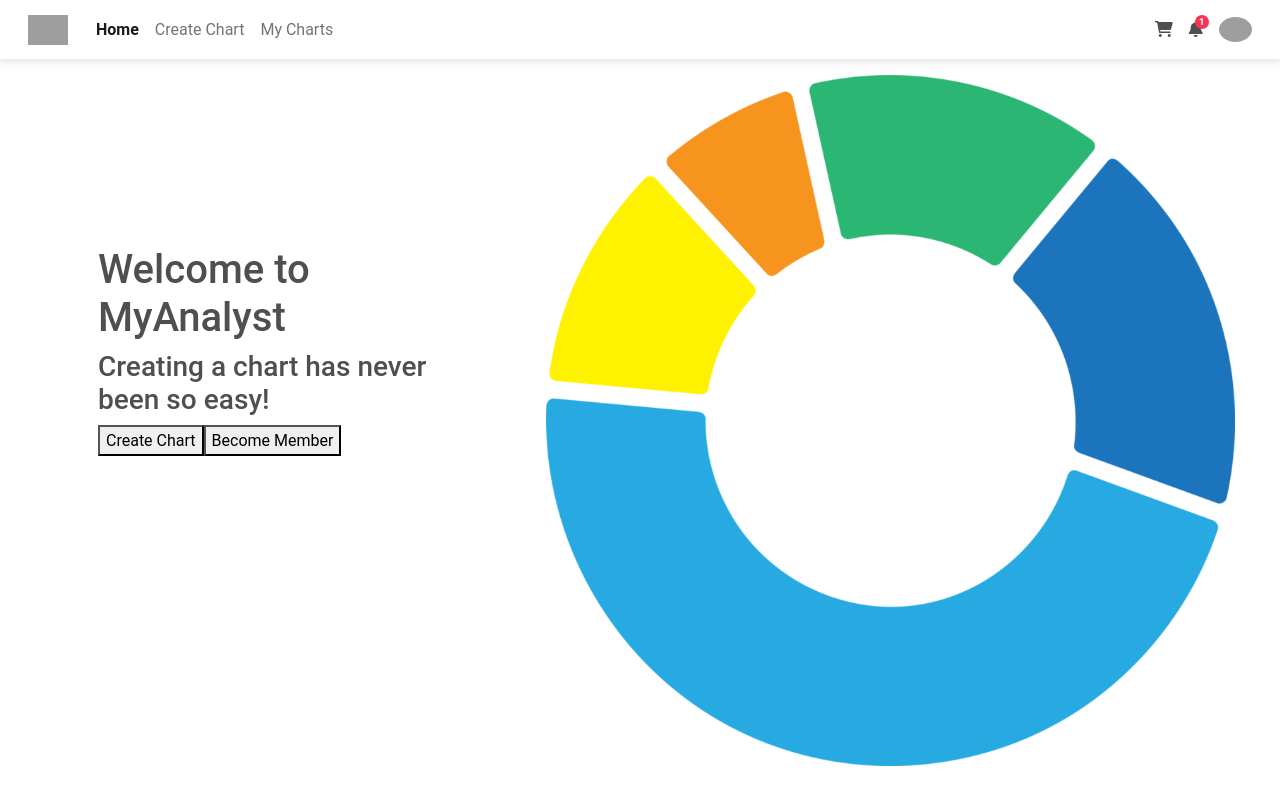
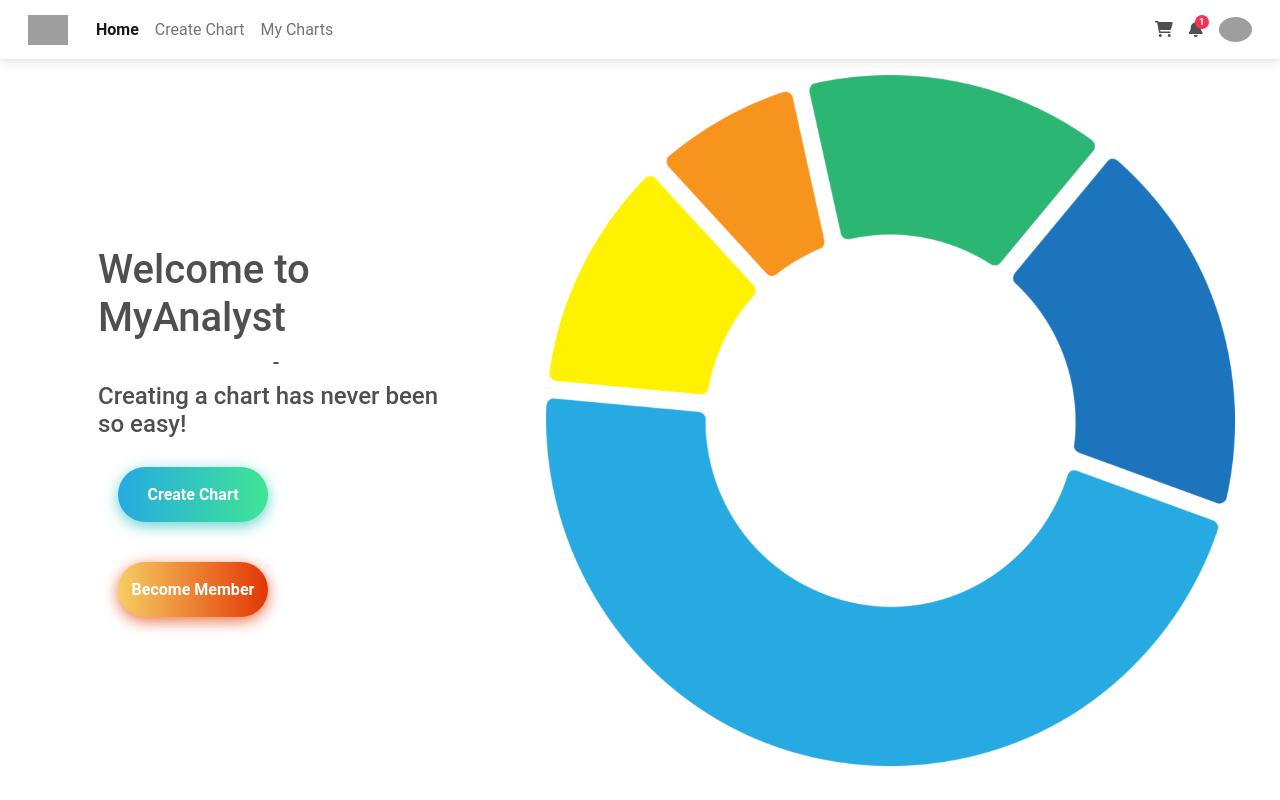
Before and after one commit to BrunoEsq/MyAnalyst, an Angular app: page / in a window 1280 px wide. Built offline with nearby package versions, Linux system fonts and the light colour scheme; grey boxes are pictures that could not be loaded.

Commit message:
Home Casi Terminado

```diff
--- a/src/app/homepage/homepage.component.css
+++ b/src/app/homepage/homepage.component.css
@@ -6,3 +6,89 @@
     width: 135%;
     height: 100%;
 }
+
+* {
+    -webkit-box-sizing: border-box;
+    -moz-box-sizing: border-box;
+    box-sizing: border-box;
+}
+
+.buttons {
+    margin: 10%;
+    text-align: center;
+}
+
+.btn-hover {
+    width: 150px;
+    font-size: 16px;
+    font-weight: 600;
+    color: #fff;
+    cursor: pointer;
+    margin: 20px;
+    height: 55px;
+    text-align:center;
+    border: none;
+    background-size: 300% 100%;
+
+    border-radius: 50px;
+    moz-transition: all .4s ease-in-out;
+    -o-transition: all .4s ease-in-out;
+    -webkit-transition: all .4s ease-in-out;
+    transition: all .4s ease-in-out;
+}
+
+.btn-hover:hover {
+    background-position: 100% 0;
+    moz-transition: all .4s ease-in-out;
+    -o-transition: all .4s ease-in-out;
+    -webkit-transition: all .4s ease-in-out;
+    transition: all .4s ease-in-out;
+}
+
+.btn-hover:focus {
+    outline: none;
+}
+
+.btn-hover.color-1 {
+    background-image: linear-gradient(to right, #25aae1, #40e495, #30dd8a, #2bb673);
+    box-shadow: 0 4px 15px 0 rgba(49, 196, 190, 0.75);
+}
+.btn-hover.color-2 {
+    background-image: linear-gradient(to right, #f5ce62, #e43603, #fa7199, #e85a19);
+    box-shadow: 0 4px 15px 0 rgba(229, 66, 10, 0.75);
+}
+.btn-hover.color-3 {
+    background-image: linear-gradient(to right, #667eea, #764ba2, #6B8DD6, #8E37D7);
+    box-shadow: 0 4px 15px 0 rgba(116, 79, 168, 0.75);
+}
+.btn-hover.color-4 {
+    background-image: linear-gradient(to right, #fc6076, #ff9a44, #ef9d43, #e75516);
+    box-shadow: 0 4px 15px 0 rgba(252, 104, 110, 0.75);
+}
+.btn-hover.color-5 {
+    background-image: linear-gradient(to right, #0ba360, #3cba92, #30dd8a, #2bb673);
+    box-shadow: 0 4px 15px 0 rgba(23, 168, 108, 0.75);
+}
+.btn-hover.color-6 {
+    background-image: linear-gradient(to right, #009245, #FCEE21, #00A8C5, #D9E021);
+    box-shadow: 0 4px 15px 0 rgba(83, 176, 57, 0.75);
+}
+.btn-hover.color-7 {
+    background-image: linear-gradient(to right, #6253e1, #852D91, #A3A1FF, #F24645);
+    box-shadow: 0 4px 15px 0 rgba(126, 52, 161, 0.75);
+}
+.btn-hover.color-8 {
+    background-image: linear-gradient(to right, #29323c, #485563, #2b5876, #4e4376);
+    box-shadow: 0 4px 15px 0 rgba(45, 54, 65, 0.75);
+}
+.btn-hover.color-9 {
+    background-image: linear-gradient(to right, #25aae1, #4481eb, #04befe, #3f86ed);
+    box-shadow: 0 4px 15px 0 rgba(65, 132, 234, 0.75);
+}
+.btn-hover.color-10 {
+        background-image: linear-gradient(to right, #ed6ea0, #ec8c69, #f7186a , #FBB03B);
+    box-shadow: 0 4px 15px 0 rgba(236, 116, 149, 0.75);
+}
+.btn-hover.color-11 {
+       background-image: linear-gradient(to right, #eb3941, #f15e64, #e14e53, #e2373f);  box-shadow: 0 5px 15px rgba(242, 97, 103, .4);
+}
--- a/src/app/homepage/homepage.component.html
+++ b/src/app/homepage/homepage.component.html
@@ -2,12 +2,17 @@
     <div class="row">
         <div class="first col-4 m-3">
             <h1>Welcome to MyAnalyst</h1>
-            <h3>Creating a chart has never been so easy!</h3>
-            <button>Create Chart</button>
-            <button>Become Member</button>
+            <h5 style="display: flex; align-items: center;
+             justify-content: center;">-</h5>
+            <h4>Creating a chart has never been so easy!</h4>
+            <button (click)="redirectChart()" class="btn-hover color-1">Create Chart</button>
+            <button class="btn-hover color-2">Become Member</button>
         </div>
         <div class="second col-6 m-3 ps-5">
             <img src="homelogo.webp" alt="homelogo" class="homelogo">
+            <div class="pieID pie">
+
+            </div>
         </div>
     </div>
 </div>
--- a/src/app/homepage/homepage.component.ts
+++ b/src/app/homepage/homepage.component.ts
@@ -1,5 +1,5 @@
 import { Component } from '@angular/core';
-
+import { Router } from '@angular/router';
 @Component({
   selector: 'app-homepage',
   standalone: true,
@@ -9,4 +9,14 @@ import { Component } from '@angular/core';
 })
 export class HomepageComponent {
 
+  constructor(private router: Router){
+
+  }
+
+  redirectChart() {
+
+      this.router.navigate(['create']);
+
+
+  }
 }
```
